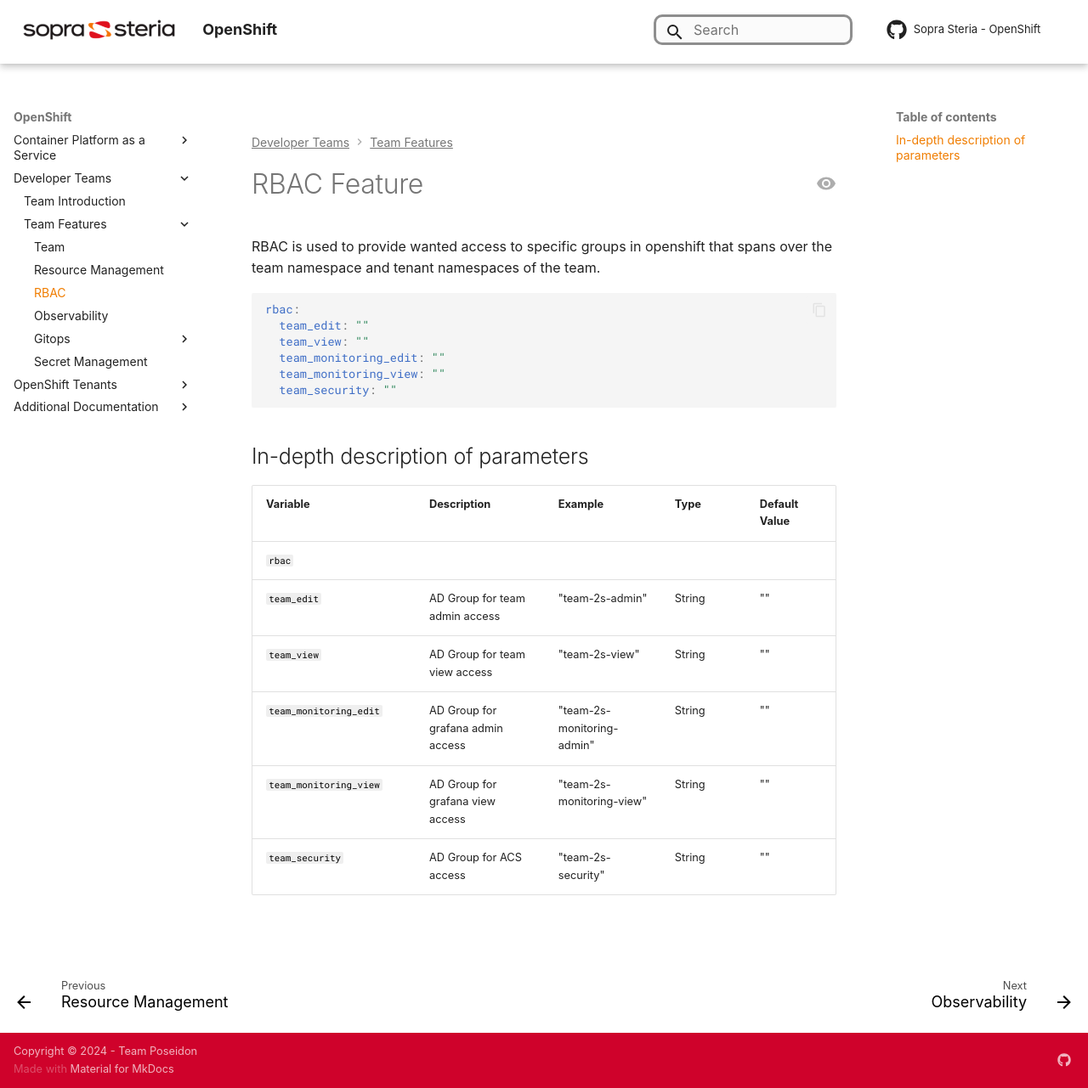
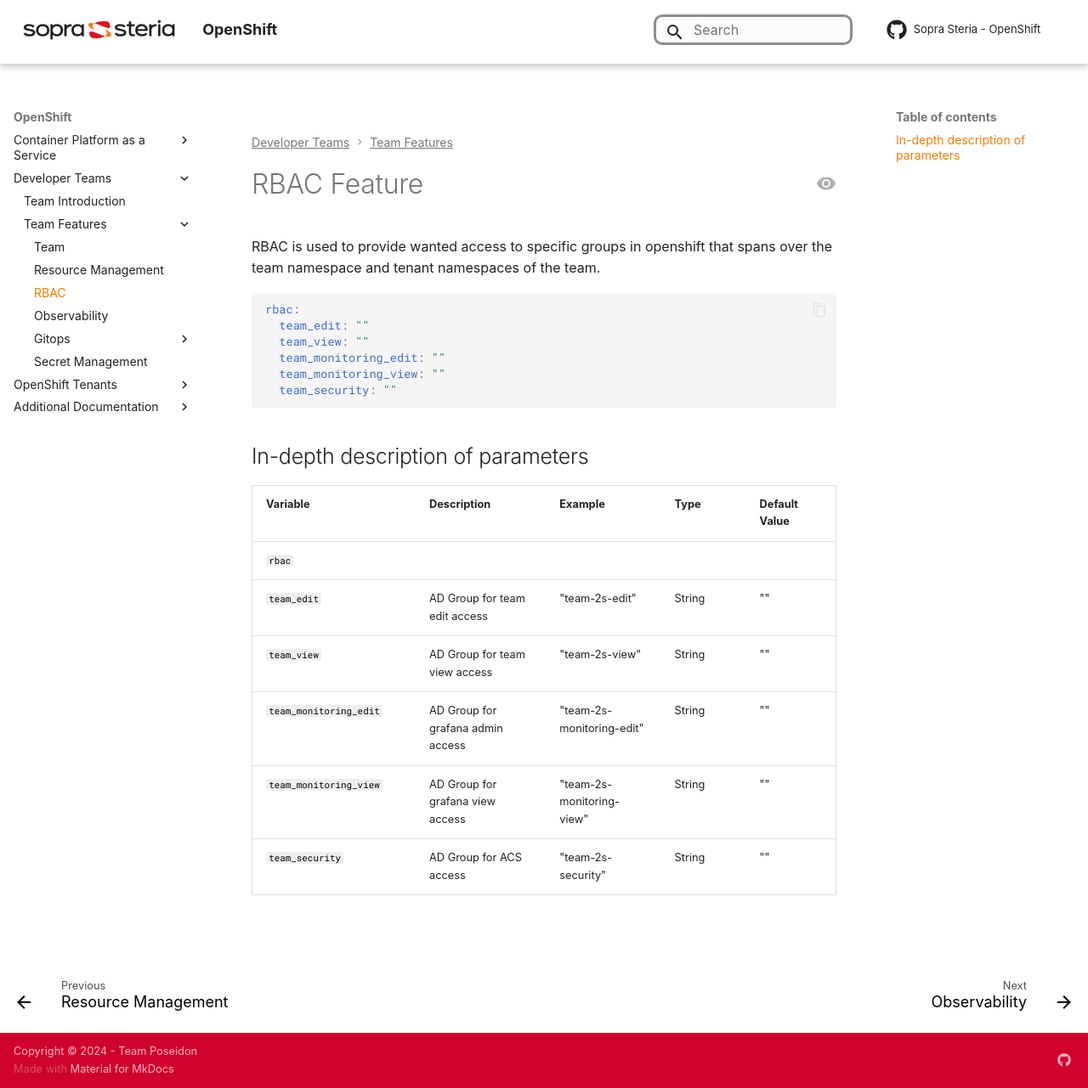
Before and after one commit to Sopra-Steria-Norge-Kubernetes/OpenShift, an MkDocs documentation site: the page built from docs/OpenShift Teams/Team features/rbac.md, in a window 1280 px wide and 1281 px high. Shown: the whole window at 85% size. Built offline with MkDocs 1.6.1 and Material for MkDocs 9.7.7, drawn with Linux system fonts in a browser that asks for light colours; some web fonts are replaced; comment, search, counter and statistics services are not loaded.

Commit message:
small fix

```diff
--- a/docs/OpenShift Teams/Team features/rbac.md
+++ b/docs/OpenShift Teams/Team features/rbac.md
@@ -16,8 +16,8 @@
 | <div style="width:160px">**Variable**</div>               | **Description**                                                                                                     | **Example**                                | **Type**                  | **Default Value**  |
 |---------------------------|---------------------------------------------------------------------------------------------------------------------|--------------------------------------------|---------------------------|------------|
 | `rbac`              |                                                                                                                     |                                            |                           |
-| `team_edit`                       | AD Group for team admin access                                | "team-2s-admin"                    | String                          | "" |
+| `team_edit`                       | AD Group for team edit access                                | "team-2s-edit"                      | String                          | "" |
 | `team_view`                       | AD Group for team view access                                 | "team-2s-view"                     | String                          | "" |
-| `team_monitoring_edit`            | AD Group for grafana admin access                             | "team-2s-monitoring-admin"         | String                          | "" |
+| `team_monitoring_edit`            | AD Group for grafana admin access                             | "team-2s-monitoring-edit"          | String                          | "" |
 | `team_monitoring_view`            | AD Group for grafana view access                              | "team-2s-monitoring-view"          | String                          | "" |
 | `team_security`                   | AD Group for ACS access                                       | "team-2s-security"                 | String                          | "" |
```
Also changed, not shown: docs/OpenShift Teams/team-introduction.md (+1 -1 lines).
